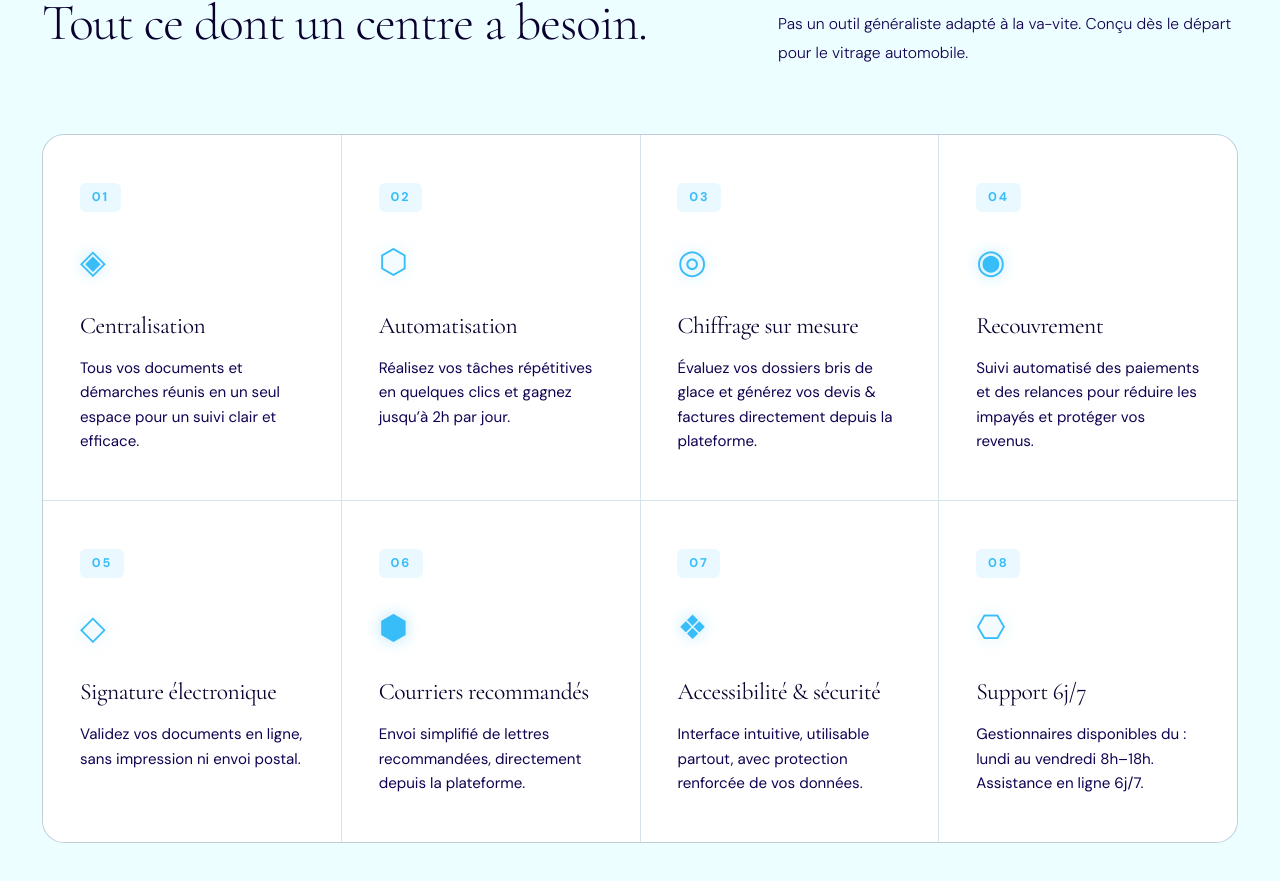
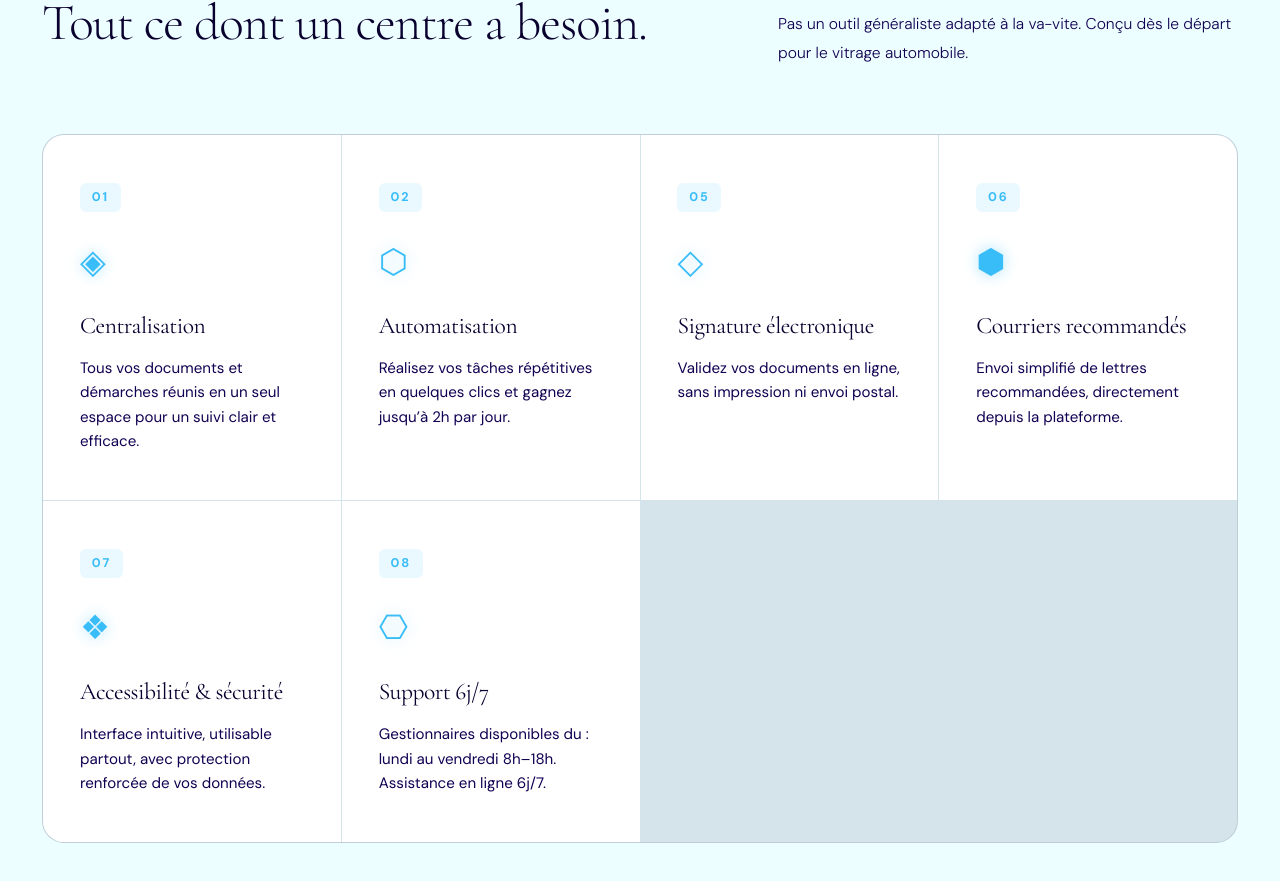
Before and after one commit to kaoutarhf9-sketch/GlassPilot, a Next.js app: page / in a window 1280 px wide. Shown: the part 1451-2332 px from the top of the page. Built offline with nearby package versions, Linux system fonts and the light colour scheme.

Commit message:
Landing: Remove feature cards 03 (Chiffrage) and 04 (Recouvrement)

```diff
--- a/app/page.tsx
+++ b/app/page.tsx
@@ -931,18 +931,7 @@ footer{
         <div className="feature-title">Automatisation</div>
         <div className="feature-desc">Réalisez vos tâches répétitives en quelques clics et gagnez jusqu’à 2h par jour.</div>
       </div>
-      <div className="feature-card">
-        <div className="feature-num">03</div>
-        <div className="feature-icon">◎</div>
-        <div className="feature-title">Chiffrage sur mesure</div>
-        <div className="feature-desc">Évaluez vos dossiers bris de glace et générez vos devis & factures directement depuis la plateforme.</div>
-      </div>
-      <div className="feature-card">
-        <div className="feature-num">04</div>
-        <div className="feature-icon">◉</div>
-        <div className="feature-title">Recouvrement</div>
-        <div className="feature-desc">Suivi automatisé des paiements et des relances pour réduire les impayés et protéger vos revenus.</div>
-      </div>
+
       <div className="feature-card">
         <div className="feature-num">05</div>
         <div className="feature-icon">◇</div>
```
